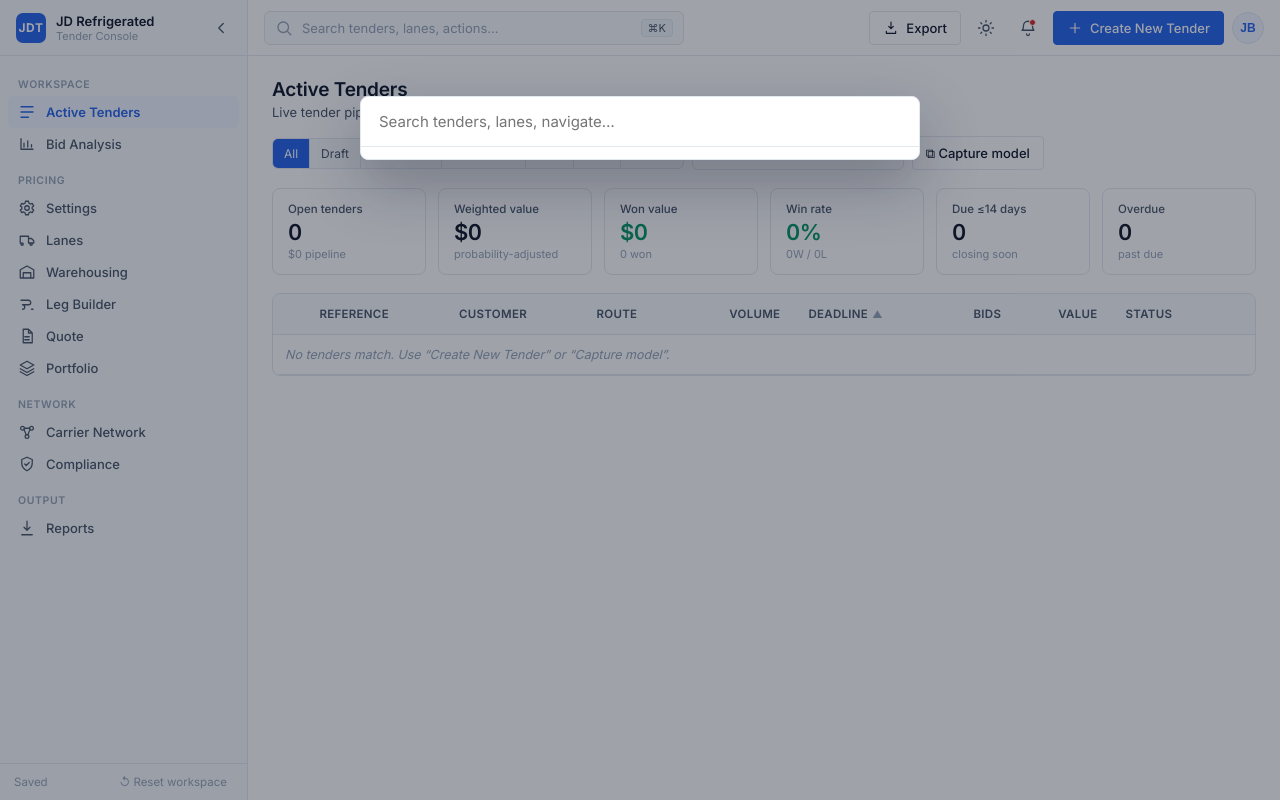
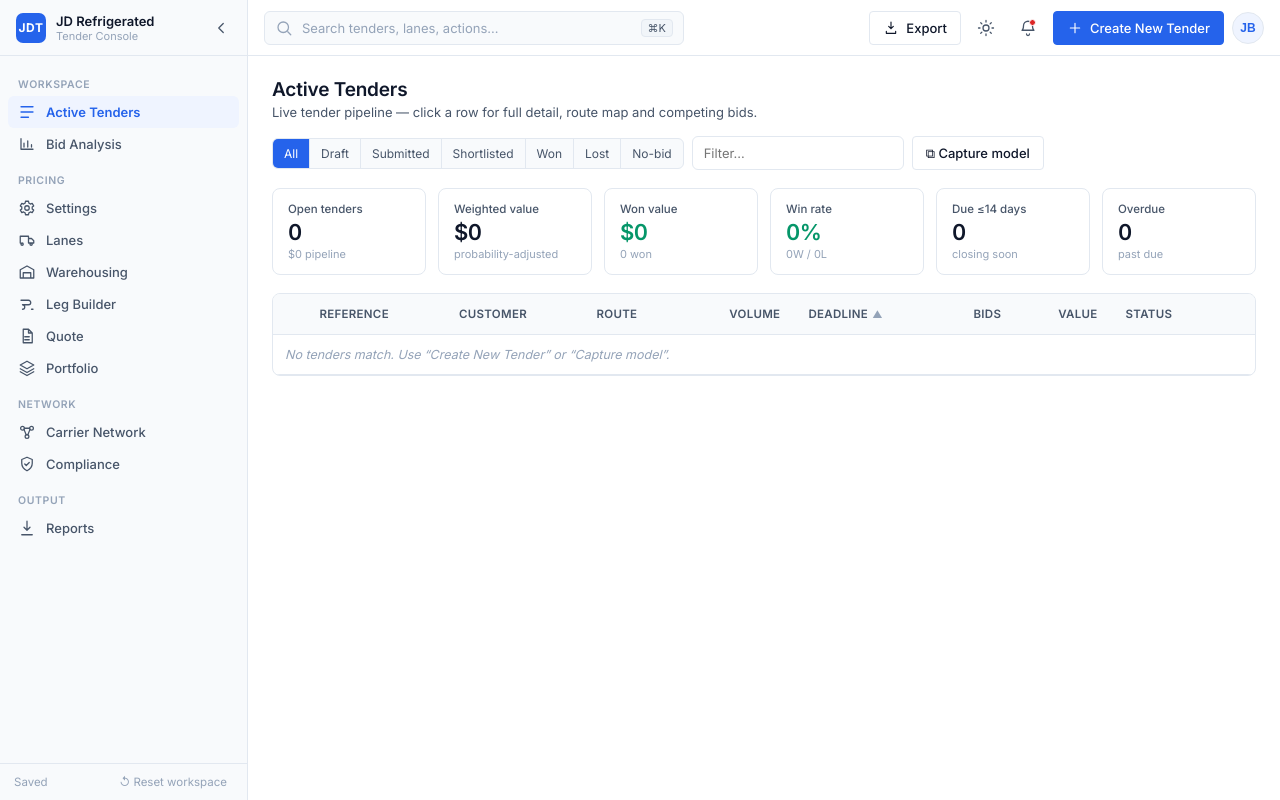
Before and after one commit to thebnymc-png/jdt-tenders, a Flask app: page / in a window 1280 px wide. Run offline with Flask 3, Linux system fonts and the light colour scheme; data that the repository does not hold is empty.

Commit message:
Fix command palette visible on launch
The .cmdk rule set display:flex, which (as an author style) overrode the
browser's default [hidden]{display:none}, so the hidden attribute had no
effect and the palette showed on boot. Add a global [hidden]{display:none
!important} reset so the hidden attribute reliably wins; ⌘K still opens it.

Co-Authored-By: Claude Opus 4.8 <noreply@anthropic.com>
Claude-Session: https://claude.ai/code/session_01HizPJyHFY9nAt8VzT3ur84

```diff
--- a/app/static/styles.css
+++ b/app/static/styles.css
@@ -26,6 +26,7 @@ html[data-theme="dark"]{
 }
 
 *{box-sizing:border-box}
+[hidden]{display:none!important}
 html,body{margin:0;height:100%}
 body{
   font-family:"Inter",-apple-system,BlinkMacSystemFont,"Segoe UI",Roboto,sans-serif;
```
